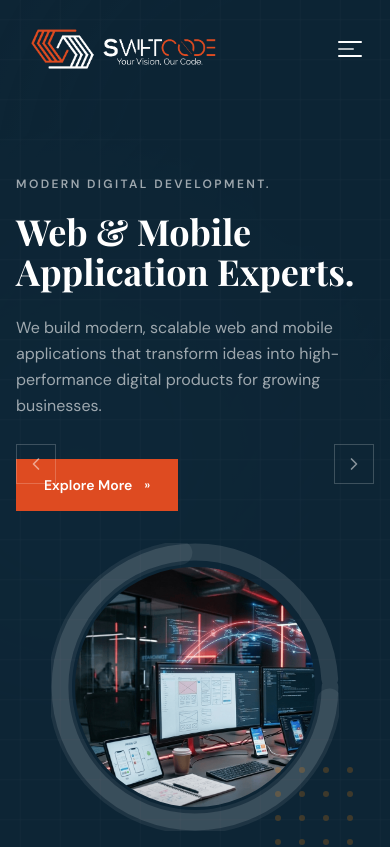
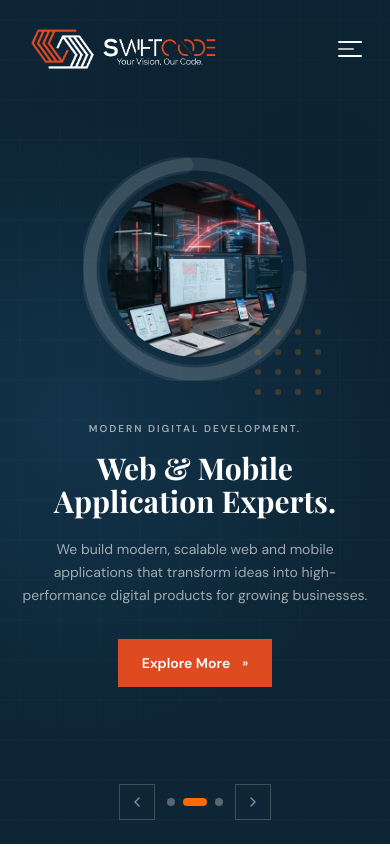
Before and after one commit to SWIFT-CODE-LK/swiftcode-web, a Next.js app: page / in a window 390 px wide. Shown: the top 847 px of the page. Built offline with nearby package versions, Linux system fonts and the light colour scheme; a web font is replaced by a local one.

Commit message:
responsive fixed

```diff
--- a/components/hero/HeroSection.tsx
+++ b/components/hero/HeroSection.tsx
@@ -1,5 +1,5 @@
 "use client";
-import { useState, useEffect } from "react";
+import { useState, useEffect, useCallback } from "react";
 import Link from "next/link";
 import Image from "next/image";
 import { ChevronLeft, ChevronRight } from "lucide-react";
@@ -32,41 +32,50 @@ export default function HeroSection() {
   const [current, setCurrent] = useState(0);
   const [animating, setAnimating] = useState(false);
 
-  const goTo = (idx: number) => {
+  const goTo = useCallback(
+    (idx: number) => {
       if (animating) return;
       setAnimating(true);
       setTimeout(() => {
         setCurrent(idx);
         setAnimating(false);
       }, 300);
-  };
+    },
+    [animating],
+  );
 
-  const prev = () => goTo((current - 1 + slides.length) % slides.length);
-  const next = () => goTo((current + 1) % slides.length);
+  const prev = useCallback(
+    () => goTo((current - 1 + slides.length) % slides.length),
+    [current, goTo],
+  );
+  const next = useCallback(
+    () => goTo((current + 1) % slides.length),
+    [current, goTo],
+  );
 
   useEffect(() => {
     const timer = setInterval(next, 5000);
     return () => clearInterval(timer);
-  }, [current]);
+  }, [next]);
 
   const slide = slides[current];
 
   return (
-    <section className="relative min-h-screen bg-[#0d2535] flex items-center overflow-hidden">
-      {/* Background subtle texture */}
-      <div className="absolute inset-0 opacity-5">
+    <section className="relative min-h-screen bg-[#0d2535] flex flex-col justify-center overflow-hidden">
+      {/* Background gradient */}
+      <div className="absolute inset-0 pointer-events-none">
         <div
           className="absolute inset-0"
           style={{
             backgroundImage:
-              "radial-gradient(circle at 20% 50%, #1a4a6b 0%, transparent 60%), radial-gradient(circle at 80% 20%, #0a1f2e 0%, transparent 50%)",
+              "radial-gradient(circle at 20% 50%, rgba(26,74,107,0.4) 0%, transparent 60%), radial-gradient(circle at 80% 20%, rgba(10,31,46,0.5) 0%, transparent 50%)",
           }}
         />
       </div>
 
       {/* Grid lines decoration */}
       <div
-        className="absolute inset-0 opacity-[0.03]"
+        className="absolute inset-0 opacity-[0.03] pointer-events-none"
         style={{
           backgroundImage:
             "linear-gradient(0deg, transparent 24%, rgba(255,255,255,.5) 25%, rgba(255,255,255,.5) 26%, transparent 27%, transparent 74%, rgba(255,255,255,.5) 75%, rgba(255,255,255,.5) 76%, transparent 77%, transparent), linear-gradient(90deg, transparent 24%, rgba(255,255,255,.5) 25%, rgba(255,255,255,.5) 26%, transparent 27%, transparent 74%, rgba(255,255,255,.5) 75%, rgba(255,255,255,.5) 76%, transparent 77%, transparent)",
@@ -74,46 +83,23 @@ export default function HeroSection() {
         }}
       />
 
-      <div className="relative max-w-7xl mx-auto px-4 sm:px-6 lg:px-8 w-full pt-20 lg:pt-0">
-        <div className="grid lg:grid-cols-2 gap-8 lg:gap-0 items-center min-h-screen lg:min-h-0 py-24 lg:py-32">
-          {/* Left: Text Content */}
+      {/* Main content */}
+      <div className="relative w-full max-w-7xl mx-auto px-4 sm:px-6 lg:px-8 pt-24 pb-24 lg:pt-0 lg:pb-0 lg:min-h-screen lg:flex lg:items-center">
+        <div className="grid grid-cols-1 lg:grid-cols-2 gap-10 lg:gap-8 items-center w-full lg:py-32">
+          {/* ── Image (shows FIRST on mobile, second column on desktop) ── */}
           <div
-            className={`transition-all duration-300 ${
-              animating
-                ? "opacity-0 translate-y-4"
-                : "opacity-100 translate-y-0"
-            }`}
-          >
-            <p className="text-white/60 text-xs sm:text-sm font-semibold tracking-[0.2em] uppercase mb-5">
-              {slide.tagline}
-            </p>
-            <h1 className="text-white text-4xl sm:text-5xl lg:text-[3.5rem] xl:text-[4rem] font-serif font-bold leading-[1.1] mb-6 lg:mb-8 max-w-xl">
-              {slide.heading}
-            </h1>
-            <p className="text-white/60 text-base lg:text-lg leading-relaxed mb-10 max-w-md">
-              {slide.description}
-            </p>
-            <Link
-              href="/services"
-              className="inline-flex items-center gap-3 bg-(--theme-color) hover:opacity-90 text-white font-semibold text-sm px-7 py-4 transition-all duration-200 hover:shadow-xl hover:shadow-orange-500/30 hover:gap-4"
-            >
-              Explore More
-              <span className="flex items-center text-xs">»</span>
-            </Link>
-          </div>
-
-          {/* Right: Portrait image area */}
-          <div
-            className={`relative flex justify-center lg:justify-end items-end transition-all duration-500 ${
+            className={`order-1 lg:order-2 flex justify-center lg:justify-end items-center transition-all duration-500 ${
               animating ? "opacity-0 scale-95" : "opacity-100 scale-100"
             }`}
           >
-            <div className="relative w-72 h-72 sm:w-80 sm:h-80 lg:w-[420px] lg:h-[420px] xl:w-[480px] xl:h-[480px]">
-              {/* Brushstroke circle SVG decoration */}
+            {/* Responsive size: smaller on mobile, larger on desktop */}
+            <div className="relative w-56 h-56 sm:w-72 sm:h-72 md:w-80 md:h-80 lg:w-[400px] lg:h-[400px] xl:w-[460px] xl:h-[460px]">
+              {/* Brushstroke circle SVG */}
               <svg
                 viewBox="0 0 480 480"
                 className="absolute inset-0 w-full h-full"
                 xmlns="http://www.w3.org/2000/svg"
+                aria-hidden="true"
               >
                 <ellipse
                   cx="240"
@@ -140,7 +126,7 @@ export default function HeroSection() {
                 />
               </svg>
 
-              {/* Portrait image — changes with each slide */}
+              {/* Portrait image */}
               <div className="absolute inset-6 rounded-full overflow-hidden">
                 <Image
                   key={slide.image}
@@ -153,41 +139,86 @@ export default function HeroSection() {
               </div>
 
               {/* Decorative dots */}
-              <div className="absolute -bottom-4 -right-4 w-20 h-20 opacity-20">
+              <div
+                className="absolute -bottom-3 -right-3 w-16 h-16 sm:-bottom-4 sm:-right-4 sm:w-20 sm:h-20 opacity-20 pointer-events-none"
+                aria-hidden="true"
+              >
                 {[...Array(16)].map((_, i) => (
                   <div
                     key={i}
                     className="absolute w-1.5 h-1.5 rounded-full bg-orange-400"
                     style={{
-                      left: `${(i % 4) * 24}px`,
-                      top: `${Math.floor(i / 4) * 24}px`,
+                      left: `${(i % 4) * 20}px`,
+                      top: `${Math.floor(i / 4) * 20}px`,
                     }}
                   />
                 ))}
               </div>
             </div>
           </div>
+
+          {/* ── Text content (shows SECOND on mobile, first column on desktop) ── */}
+          <div
+            className={`order-2 lg:order-1 text-center lg:text-left transition-all duration-300 ${
+              animating
+                ? "opacity-0 translate-y-4"
+                : "opacity-100 translate-y-0"
+            }`}
+          >
+            <p className="text-white/60 text-[10px] sm:text-xs font-semibold tracking-[0.2em] uppercase mb-4">
+              {slide.tagline}
+            </p>
+
+            <h1 className="text-white text-3xl sm:text-4xl md:text-5xl lg:text-[3.2rem] xl:text-[3.8rem] font-serif font-bold leading-[1.1] mb-5 lg:mb-7 mx-auto lg:mx-0 max-w-xl">
+              {slide.heading}
+            </h1>
+
+            <p className="text-white/60 text-sm sm:text-base lg:text-lg leading-relaxed mb-8 mx-auto lg:mx-0 max-w-md lg:max-w-none">
+              {slide.description}
+            </p>
+
+            <div className="flex justify-center lg:justify-start">
+              <Link
+                href="/services"
+                className="inline-flex items-center gap-3 bg-[var(--theme-color,#f97316)] hover:opacity-90 text-white font-semibold text-sm px-6 sm:px-7 py-3.5 sm:py-4 transition-all duration-200 hover:shadow-xl hover:shadow-orange-500/30 hover:gap-4"
+              >
+                Explore More
+                <span className="flex items-center text-xs">»</span>
+              </Link>
+            </div>
+          </div>
         </div>
       </div>
 
-      {/* Prev / Next arrows */}
+      {/* ── Prev / Next arrows: side-mounted on desktop only ── */}
       <button
         onClick={prev}
         aria-label="Previous slide"
-        className="absolute left-4 lg:left-6 top-1/2 -translate-y-1/2 w-10 h-10 lg:w-12 lg:h-12 border border-white/20 hover:border-orange-500 text-white/50 hover:text-orange-400 flex items-center justify-center transition-all duration-200 hover:bg-orange-500/10"
+        className="hidden lg:flex absolute left-6 top-1/2 -translate-y-1/2 w-12 h-12 border border-white/20 hover:border-orange-500 text-white/50 hover:text-orange-400 items-center justify-center transition-all duration-200 hover:bg-orange-500/10"
       >
         <ChevronLeft size={20} />
       </button>
       <button
         onClick={next}
         aria-label="Next slide"
-        className="absolute right-4 lg:right-6 top-1/2 -translate-y-1/2 w-10 h-10 lg:w-12 lg:h-12 border border-white/20 hover:border-orange-500 text-white/50 hover:text-orange-400 flex items-center justify-center transition-all duration-200 hover:bg-orange-500/10"
+        className="hidden lg:flex absolute right-6 top-1/2 -translate-y-1/2 w-12 h-12 border border-white/20 hover:border-orange-500 text-white/50 hover:text-orange-400 items-center justify-center transition-all duration-200 hover:bg-orange-500/10"
       >
         <ChevronRight size={20} />
       </button>
 
-      {/* Slide dots */}
-      <div className="absolute bottom-8 left-1/2 -translate-x-1/2 flex items-center gap-2">
+      {/* ── Bottom controls: arrows + dots together on mobile ── */}
+      <div className="absolute bottom-6 sm:bottom-8 left-1/2 -translate-x-1/2 flex items-center gap-3">
+        {/* Prev arrow — mobile only */}
+        <button
+          onClick={prev}
+          aria-label="Previous slide"
+          className="lg:hidden w-9 h-9 border border-white/20 hover:border-orange-500 text-white/50 hover:text-orange-400 flex items-center justify-center transition-all duration-200 hover:bg-orange-500/10"
+        >
+          <ChevronLeft size={16} />
+        </button>
+
+        {/* Dots */}
+        <div className="flex items-center gap-2">
           {slides.map((_, i) => (
             <button
               key={i}
@@ -202,8 +233,21 @@ export default function HeroSection() {
           ))}
         </div>
 
-      {/* Scroll indicator */}
-      <div className="absolute bottom-8 right-8 hidden lg:flex flex-col items-center gap-2">
+        {/* Next arrow — mobile only */}
+        <button
+          onClick={next}
+          aria-label="Next slide"
+          className="lg:hidden w-9 h-9 border border-white/20 hover:border-orange-500 text-white/50 hover:text-orange-400 flex items-center justify-center transition-all duration-200 hover:bg-orange-500/10"
+        >
+          <ChevronRight size={16} />
+        </button>
+      </div>
+
+      {/* ── Scroll indicator (desktop only) ── */}
+      <div
+        className="absolute bottom-8 right-8 hidden lg:flex flex-col items-center gap-2"
+        aria-hidden="true"
+      >
         <div className="w-px h-12 bg-gradient-to-b from-white/30 to-transparent" />
         <span className="text-white/30 text-[10px] tracking-[0.2em] uppercase rotate-90 origin-center translate-y-4">
           scroll
```
Also changed, not shown: app/about/page.tsx (+43 -26 lines), components/home/StatsSection.tsx (+45 -6 lines). Lines whose indentation alone changed are shown as unchanged.
